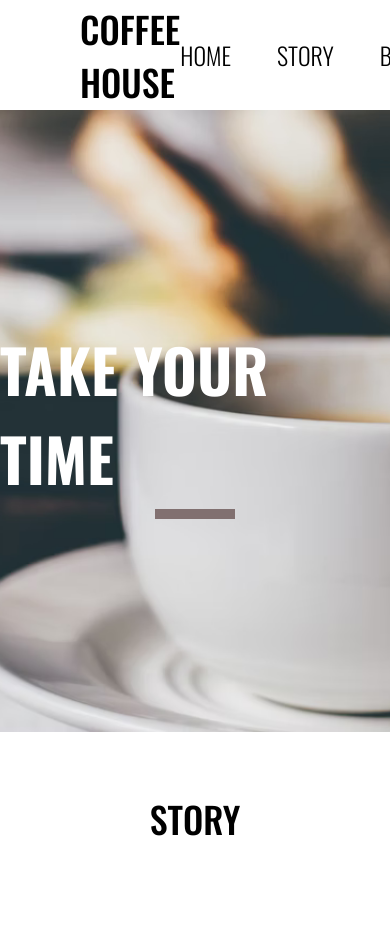
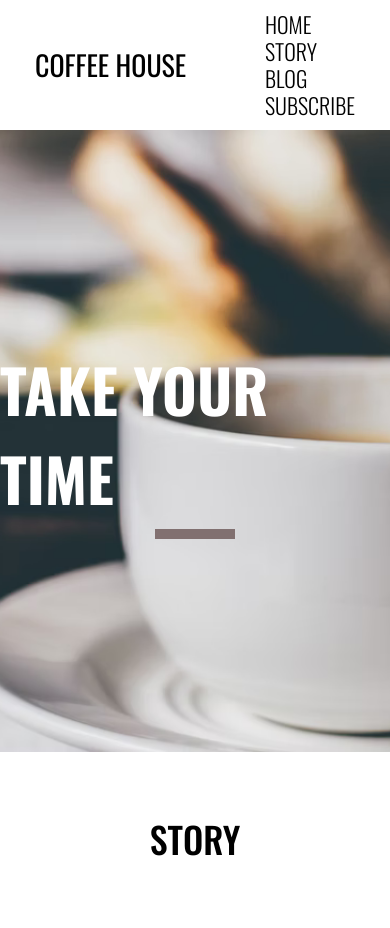
Before and after one commit to DenisLystsev/LandingPage, a website: page src/index.html in a window 390 px wide. Shown: the top 928 px of the page. Drawn offline with nearby package versions, Linux system fonts and the light colour scheme; files that its build step writes are made by us from their sources; files whose address does not match are found by name.

Commit message:
Заадаптивил header

```diff
--- a/src/index.html
+++ b/src/index.html
@@ -6,8 +6,6 @@
     <meta http-equiv="X-UA-Compatible" content="IE=edge">
     <meta name="viewport" content="width=device-width, initial-scale=1.0">
     <link rel="stylesheet" href="css/main.min.css">
-    <link rel="preconnect" href="https://fonts.googleapis.com">
-    <link rel="preconnect" href="https://fonts.gstatic.com" crossorigin>
     <link href="https://fonts.googleapis.com/css2?family=Oswald:wght@200;300;400;500;600;700&display=swap"
         rel="stylesheet">
     <title>LandingPage</title>
--- a/src/styles/style.scss
+++ b/src/styles/style.scss
@@ -250,7 +250,37 @@
     }
 }
 
-@media (max-width: 350px) {
+@media (max-width: 390px) {
+
+    .header {
+        padding: 0 35px;
+        height: 130px;
+    }
+
+    .logo {
+        font-weight: 400;
+        font-size: 28px;
+        line-height: 34px;
+    }
+
+    .menu {
+        flex-direction: column;
+
+        &__item {
+            padding-right: 0;
+
+            &:last-child {
+                padding: 0;
+            }
+
+            &__anchor {
+                font-weight: 300;
+                font-size: 22px;
+                line-height: 26px;
+            }
+        }
+    }
+
     .subscribe {
         &__input {
             width: 240px;
@@ -266,4 +296,9 @@
             font-size: 17px;
         }
     }
+
+    .footer {
+        align-items: center;
+        margin-bottom: 0;
+    }
 }
```
Also changed, not shown: dist/css/main.min.css, dist/index.html.
